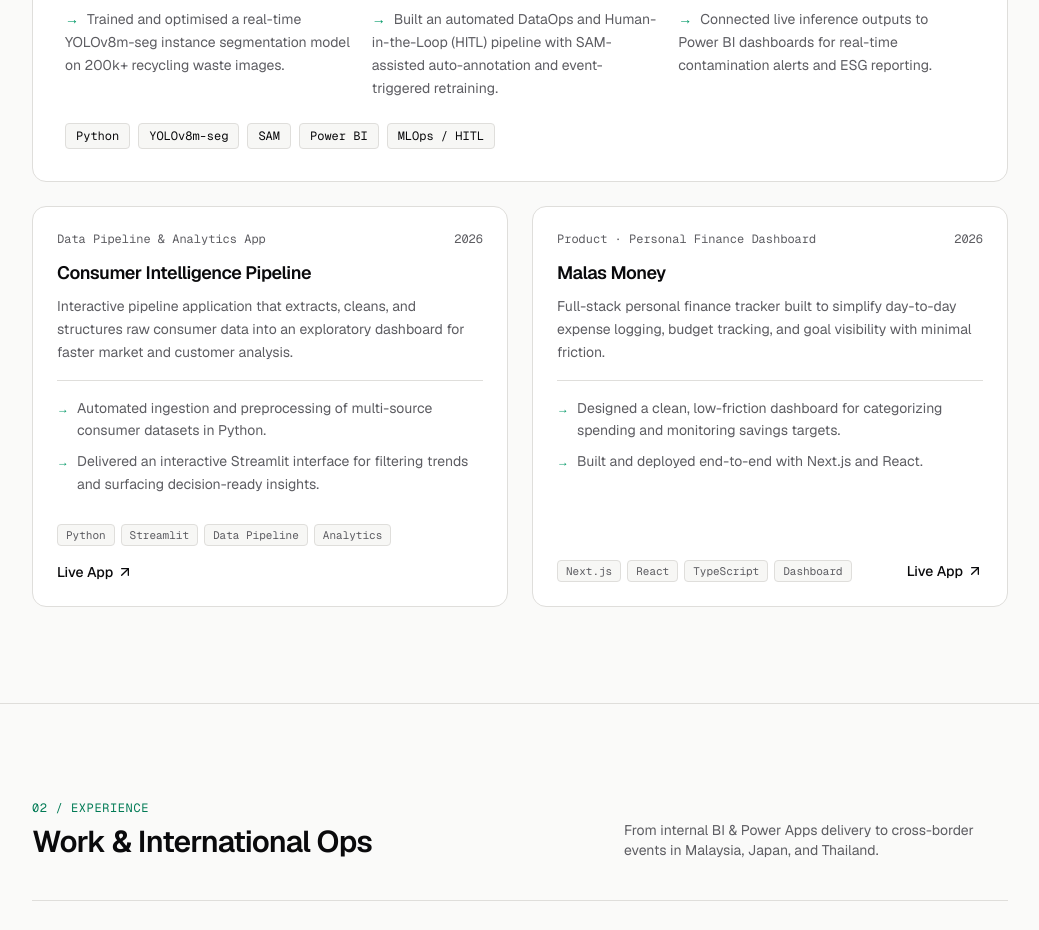
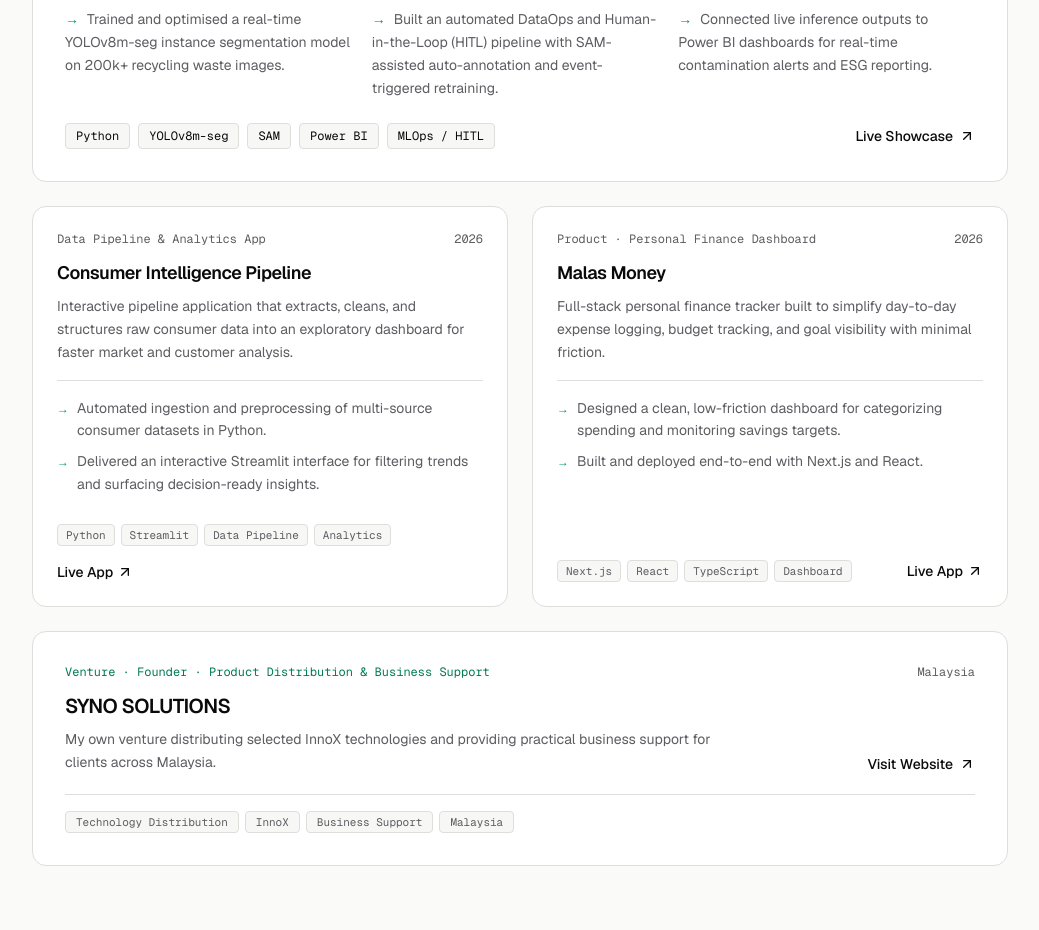
Before and after one commit to CreatifMind/personal-portfolio, a Next.js app: page / in a window 1280 px wide. Shown: the part 1140-2070 px from the top of the page, without its empty margins (120-1159 px from the left). Built offline with nearby package versions, Linux system fonts and the light colour scheme.

Commit message:
feat: link PurityLoop AI capstone and add SYNO SOLUTIONS venture card

```diff
--- a/src/components/projects.tsx
+++ b/src/components/projects.tsx
@@ -16,17 +16,18 @@ interface Project {
 
 const PROJECTS: Project[] = [
   {
-    title: "Automated Waste Classification & Contamination Detection",
+    title: "PurityLoop AI — Automated Waste Classification & Contamination Detection",
     category: "Capstone Project · Computer Vision & BI",
     year: "2026",
     summary:
-      "End-to-end computer vision and analytics system designed to detect recycling contamination in real time and surface operational ESG metrics to facility teams.",
+      "End-to-end computer vision and analytics system designed to automate waste sorting, detect recycling contamination in real time, and surface operational ESG metrics to facility teams.",
     highlights: [
       "Trained and optimised a real-time YOLOv8m-seg instance segmentation model on 200k+ recycling waste images.",
       "Built an automated DataOps and Human-in-the-Loop (HITL) pipeline with SAM-assisted auto-annotation and event-triggered retraining.",
       "Connected live inference outputs to Power BI dashboards for real-time contamination alerts and ESG reporting.",
     ],
     stack: ["Python", "YOLOv8m-seg", "SAM", "Power BI", "MLOps / HITL"],
+    liveUrl: "https://purityloop-ai.vercel.app/",
     featured: true,
   },
   {
@@ -56,6 +57,16 @@ const PROJECTS: Project[] = [
     liveUrl: "https://malas-money.vercel.app/",
   },
 ];
+
+const VENTURE = {
+  name: "SYNO SOLUTIONS",
+  role: "Founder · Product Distribution & Business Support",
+  location: "Malaysia",
+  summary:
+    "My own venture distributing selected InnoX technologies and providing practical business support for clients across Malaysia.",
+  tags: ["Technology Distribution", "InnoX", "Business Support", "Malaysia"],
+  url: "https://syno-solutions.vercel.app/",
+};
 
 export function Projects() {
   const featured = PROJECTS.find((p) => p.featured);
@@ -116,7 +127,8 @@ export function Projects() {
                 ))}
               </ul>
 
-              <div className="mt-6 flex flex-wrap items-center gap-2">
+              <div className="mt-6 flex flex-wrap items-center justify-between gap-4">
+                <div className="flex flex-wrap items-center gap-2">
                   {featured.stack.map((tech) => (
                     <span
                       key={tech}
@@ -125,6 +137,19 @@ export function Projects() {
                       {tech}
                     </span>
                   ))}
+                </div>
+
+                {featured.liveUrl && (
+                  <a
+                    href={featured.liveUrl}
+                    target="_blank"
+                    rel="noopener noreferrer"
+                    className="inline-flex items-center gap-1.5 text-sm font-medium text-foreground hover:text-emerald-700 dark:hover:text-emerald-400 transition-colors shrink-0"
+                  >
+                    Live Showcase
+                    <ArrowUpRight className="h-4 w-4" />
+                  </a>
+                )}
               </div>
             </motion.article>
           )}
@@ -193,6 +218,53 @@ export function Projects() {
               </motion.article>
             ))}
           </div>
+
+          <motion.article
+            initial={{ opacity: 0, y: 12 }}
+            whileInView={{ opacity: 1, y: 0 }}
+            viewport={{ once: true }}
+            transition={{ duration: 0.4 }}
+            className="rounded-xl border border-border bg-card p-6 sm:p-8 transition-colors hover:border-foreground/25"
+          >
+            <div className="flex flex-wrap items-center justify-between gap-2 font-mono text-xs text-muted-foreground">
+              <span className="text-emerald-700 dark:text-emerald-400">
+                Venture · {VENTURE.role}
+              </span>
+              <span>{VENTURE.location}</span>
+            </div>
+
+            <div className="mt-3 flex flex-col gap-4 sm:flex-row sm:items-end sm:justify-between">
+              <div className="space-y-2 max-w-2xl">
+                <h3 className="text-xl font-semibold tracking-tight text-foreground">
+                  {VENTURE.name}
+                </h3>
+                <p className="text-sm text-muted-foreground leading-relaxed">
+                  {VENTURE.summary}
+                </p>
+              </div>
+
+              <a
+                href={VENTURE.url}
+                target="_blank"
+                rel="noopener noreferrer"
+                className="inline-flex items-center gap-1.5 text-sm font-medium text-foreground hover:text-emerald-700 dark:hover:text-emerald-400 transition-colors shrink-0"
+              >
+                Visit Website
+                <ArrowUpRight className="h-4 w-4" />
+              </a>
+            </div>
+
+            <div className="mt-5 flex flex-wrap gap-1.5 border-t border-border pt-4">
+              {VENTURE.tags.map((tag) => (
+                <span
+                  key={tag}
+                  className="rounded border border-border bg-secondary/60 px-2.5 py-0.5 font-mono text-[11px] text-muted-foreground"
+                >
+                  {tag}
+                </span>
+              ))}
+            </div>
+          </motion.article>
         </div>
       </div>
     </section>
```
Lines whose indentation alone changed are shown as unchanged.
